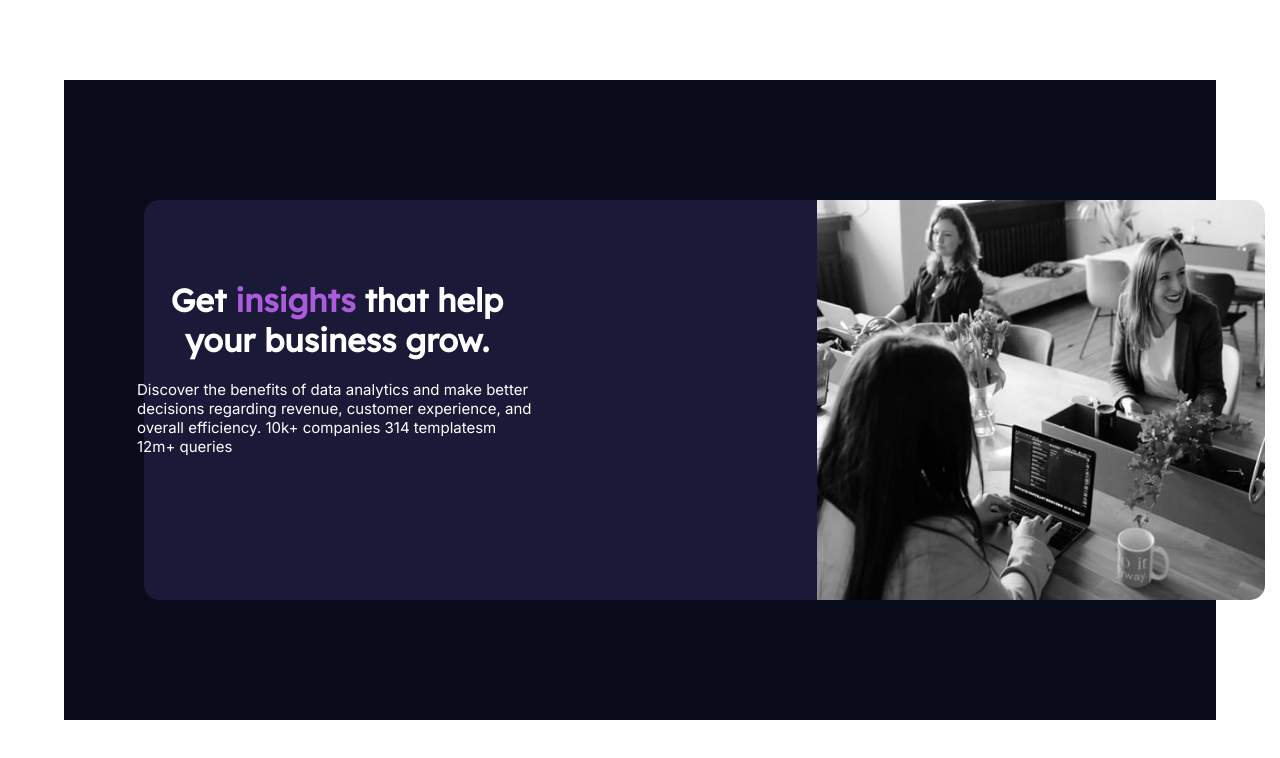
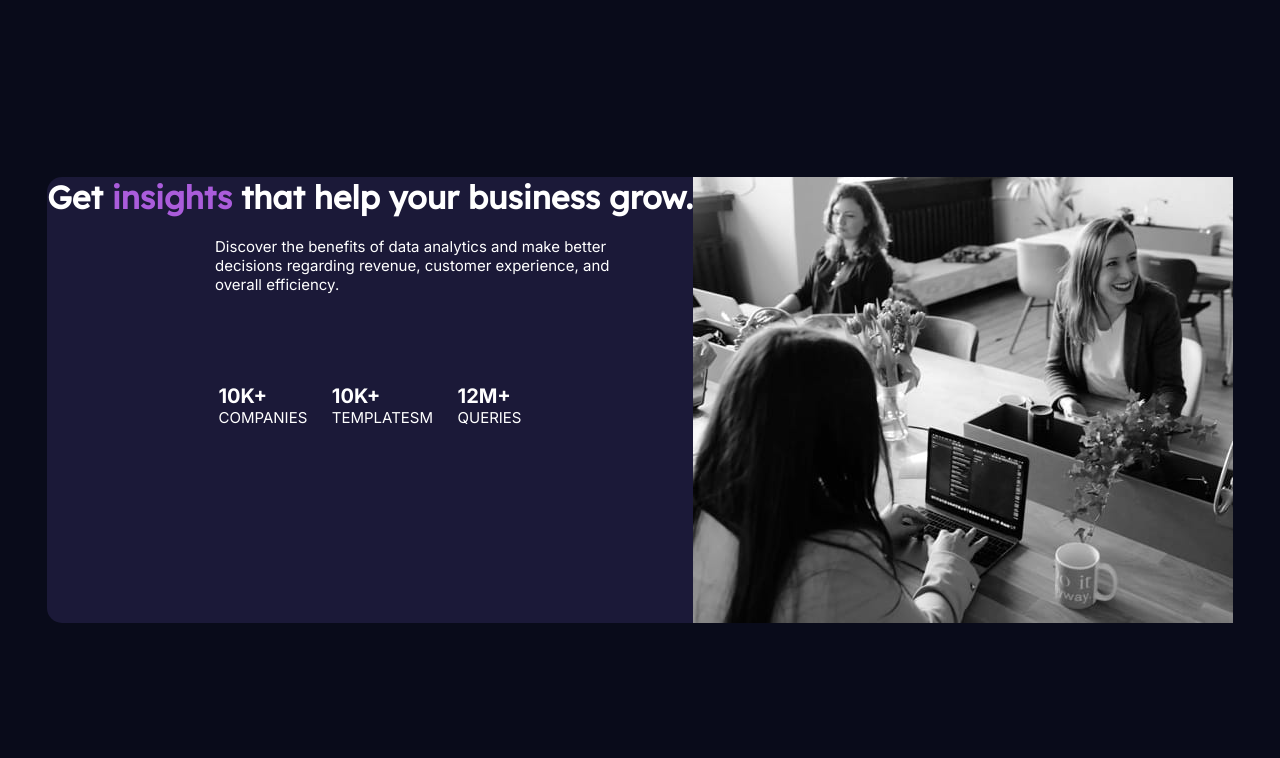
Before and after one commit to Szvejk/FM_zad2, a plain HTML site: page index.html in a window 1280 px wide. Drawn offline with Linux system fonts and the light colour scheme.

Commit message:
mentoring

```diff
--- a/index.html
+++ b/index.html
@@ -23,21 +23,48 @@
 <div class="text">
   <h1> Get <b> insights</b> that help your business grow.  </h2>
     <div class="textparagraph">
+
 <p>
   Discover the benefits of data analytics and make better decisions regarding revenue, customer
   experience, and overall efficiency.
+ </p>
 
-  10k+ companies
-  314 templatesm
-  12m+ queries
- </p>
+ </div>
+
+
+<div>
+  <div class="number-box">
+
+    <p class="num">10k+ </p>
+    <p> companies</p>
+  </div>
+
+
+  <div class="number-box">
+
+    <p class="num">10k+ </p>
+    <p> templatesm</p>
+  </div>
+
+
+  <div class="number-box">
+
+    <p class="num">12m+</p>
+    <p>   queries </p>
+  </div>
 </div>
 </div>
+
+
+
  <div class="foto">
  <img src="./images/image-header-desktop.jpg" alt="">
  </div>
- </div>
 </div>
+</div>
+
+
+
 
 </body>
 </html>
--- a/style.scss
+++ b/style.scss
@@ -3,17 +3,20 @@
 	margin: 0;
 	padding: 0;
 }
+img{
+	display: block;
+	max-width: 100%;
+}
+
+body {
+	background-color: hsl(233, 47%, 7%);
+	font-family: 'Lexend Deca', sans-serif;
+}
 .container {
-	background-color: hsl(233, 47%, 7%);
-	height: 80vh;
-	width: 90vw;
-	margin: auto;
-	padding: auto;
-	margin-top: 10vh;
-	margin-bottom: 10vh;
 		display: flex;
-	flex-direction: row;
-	position: relative;
+	align-items: center;
+	justify-content: center;
+	min-height: 100vh;
 	b {
 		color: hsl(277, 64%, 61%);
 	}
@@ -21,42 +24,56 @@
 		color: white;
 		font-size: 15px;
 		font-family: 'Inter', sans-serif;
-		display: block;
 		text-align: left;
 	}
 	h1 {
 		color: white;
-		font-family: 'Lexend Deca', sans-serif;
 		margin-bottom: 20px;
-        margin-left: 90px;
 	}
 	.box {
 		display: flex;
 		text-align: center;
-		width: 80vw;
-		height: 50vh;
 		background-color: hsl(244, 38%, 16%);
 		border-radius: 15px;
 		justify-content: center;
-		position: relative;
-		top: 15vh;
-		left: 10vh;
-		right: 10vh;
+		// position: relative;
+		// top: 15vh;
+		// left: 10vh;
+		// right: 10vh;
+		// display: flex;
+		// align-items: center;
+		// justify-content: center;
 
-		img {
-			height: 50vh;
-			width: 35vw;
+		.foto {
+			// height: 90vh;
+			// width: 35vw;
+			//width: 80vw;
+			//height: 50vh;
 			border-top-right-radius: 15px;
 			border-bottom-right-radius: 15px;
-            margin-left: 35vh;
+			justify-content: flex-end;
 		}
 		.text {
-            margin-top: 10vh;
-             position: relative;
+			display: flex;
+			flex-direction: column;
+			align-items: center;
 		}
 		.textparagraph {
 			width: 50vh;
 			margin-left: 90px;
 		}
+		.number-box {
+			margin: 10px;
+			display: inline-block;
+
+			.num {
+				margin-top: 10vh;
+				font-size: 20px;
+				font-weight: bold;
+			}
+			p {
+				text-transform: uppercase;
 			}
 		}
+	}
+}
```
Also changed, not shown: css/style.css, 1 other file. Lines whose indentation alone changed are shown as unchanged.
